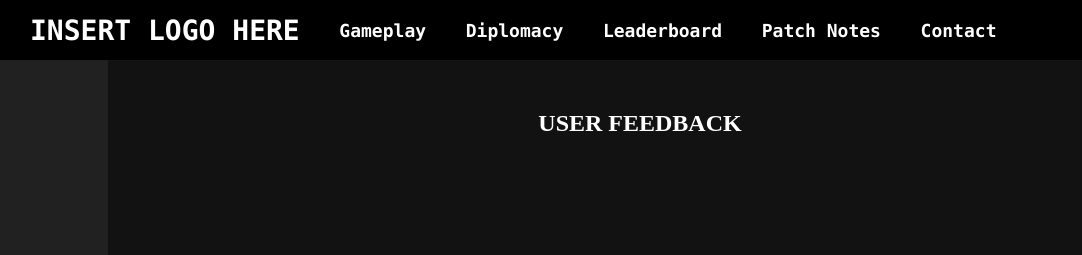
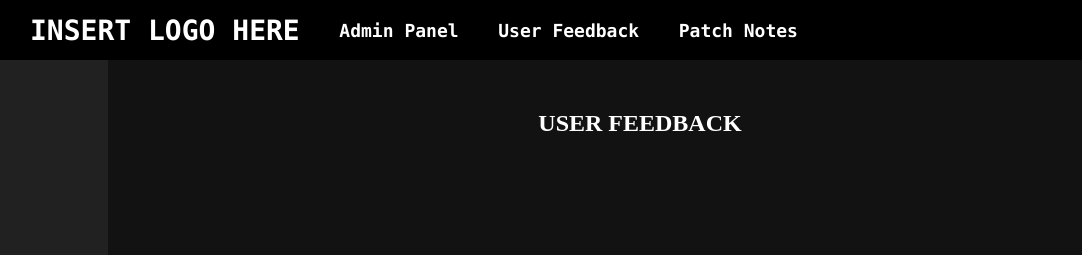
Before and after one commit to Jason-HaoXinChao/Sleepless-Management-Game, a plain HTML site: page userfeedback.html in a window 1280 px wide. Shown: the top 255 px of the page, 0-1082 px from the left. Drawn offline with Linux system fonts and the light colour scheme.

Commit message:
updated header to look like admin view

```diff
--- a/userfeeback.html
+++ b/userfeedback.html
@@ -11,16 +11,14 @@
     <!-- header -->
     <div class="header">
         <a href="home_login.html" class="logo">INSERT LOGO HERE</a>
-        <a class="otherpage" href="gameplay.html">Gameplay</a>
-        <a class="otherpage" href="diplomacy.html">Diplomacy</a>
-        <a class="otherpage" href="leaderboard.html">Leaderboard</a>
-        <a class="otherpage" href="patchnotes.html">Patch Notes</a>
-        <a class="otherpage" href="contact.html">Contact</a>
+        <a class="otherpage" href="admin-panel">Admin Panel</a>
+        <a class="otherpage" href="userfeedback.html">User Feedback</a>
+        <a class="otherpage" href="patchnote.html">Patch Notes</a>
         <div class="right_header">
-            <a href="user_profile.html">
+            <a href="admin-panel.html">
                 <img src="logged_in_user_icon.jpg" alt="user_icon" class="user_icon">
             </a>
-            <a href="logout" class="logout">Logout</a>
+            <a href="home_login/home_login.html" class="logout">Logout</a>
         </div>
     </div>
     <!-- user profile -->
```
